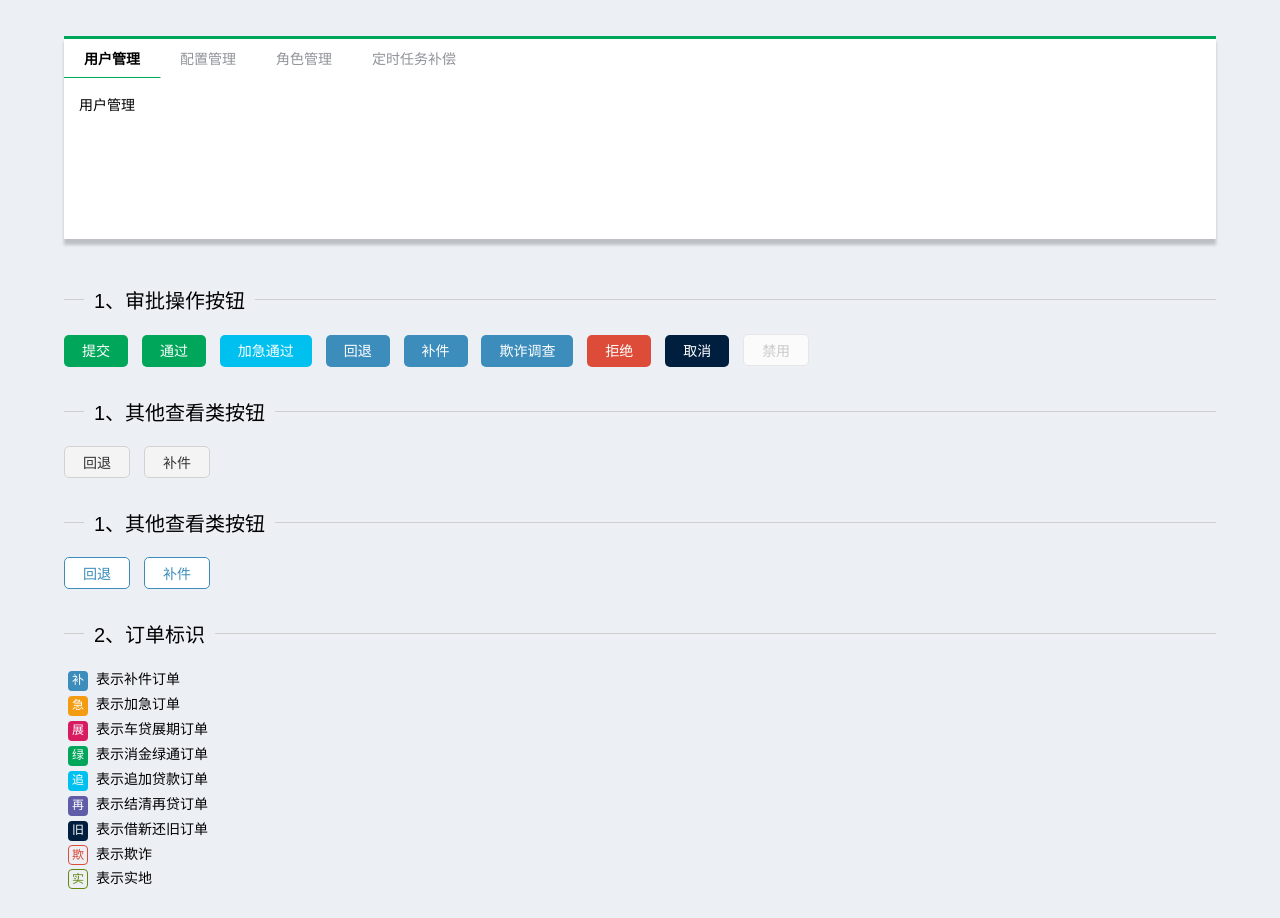
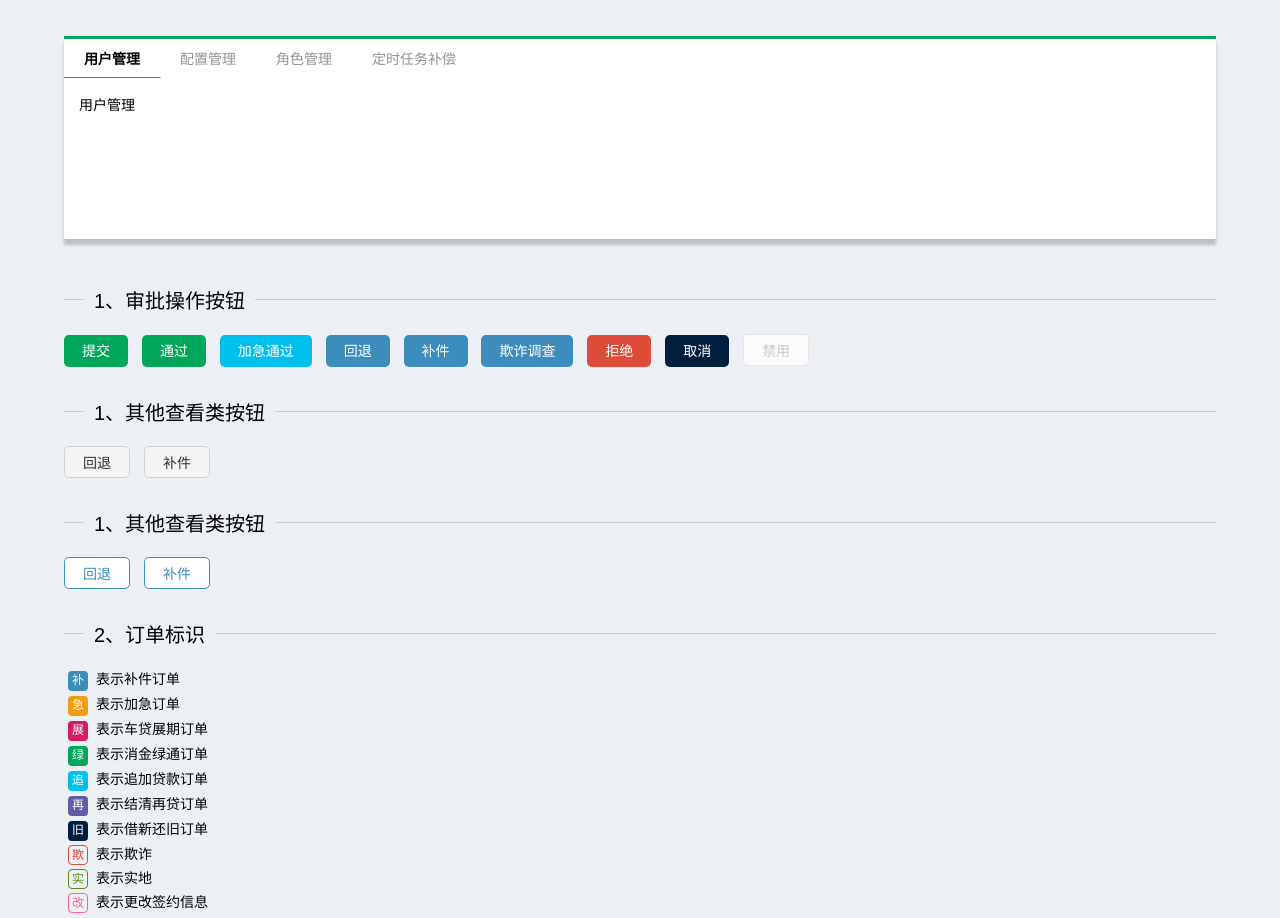
Before and after one commit to zhoupeihuang/baseStyle, a plain HTML site: page element.html in a window 1280 px wide. Shown: the top 918 px of the page. Drawn offline with Linux system fonts and the light colour scheme.

Commit message:
'增加【改】这个状态'

```diff
--- a/css/main.css
+++ b/css/main.css
@@ -292,7 +292,11 @@ hr {
 	background-color: transparent;
 	color: #64890a;
 }
-
+.lay-tag-update{
+	border:1px solid #ff6586;
+	background-color: transparent;
+	color: #ff6586;
+}
 /*----表单元素-----*/
 .lay-input{
 	    margin-top: -4px;
--- a/element.html
+++ b/element.html
@@ -72,6 +72,8 @@
 
 					<el-tag id="h" class="lay-tag lay-tag-cheat">欺</el-tag> <label for="h">表示欺诈</label><br />
 					<el-tag id="i" class="lay-tag lay-tag-site">实</el-tag> <label for="i">表示实地</label><br />
+
+					<el-tag id="i" class="lay-tag lay-tag-update">改</el-tag> <label for="i">表示更改签约信息</label><br />
 
 				</div>
 
```
